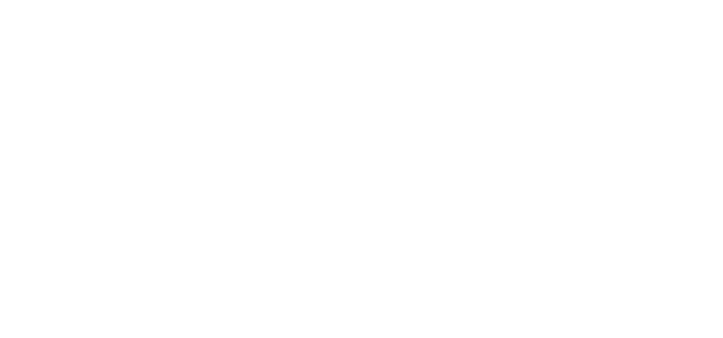
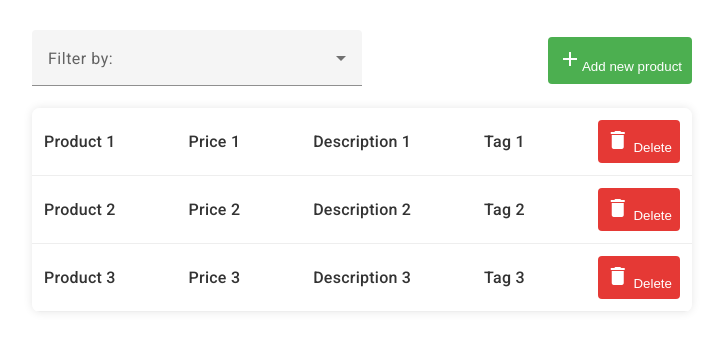
Before and after one commit to ErastKoliasa/Angular-Homework, an Angular app in the folder angular-homework/: page / in a window 1280 px wide. Shown: the top 338 px of the page, without its empty margins (278-1001 px from the left). Built offline with nearby package versions, Linux system fonts and the light colour scheme.

Commit message:
Layout and styling of the products-list page

```diff
--- a/angular-homework/angular.json
+++ b/angular-homework/angular.json
@@ -25,6 +25,7 @@
               "src/assets"
             ],
             "styles": [
+              "@angular/material/prebuilt-themes/indigo-pink.css",
               "src/styles.css"
             ],
             "scripts": []
@@ -84,6 +85,7 @@
               "src/assets"
             ],
             "styles": [
+              "@angular/material/prebuilt-themes/indigo-pink.css",
               "src/styles.css"
             ],
             "scripts": []
@@ -91,5 +93,8 @@
         }
       }
     }
+  },
+  "cli": {
+    "analytics": false
   }
 }
--- a/angular-homework/package.json
+++ b/angular-homework/package.json
@@ -11,10 +11,12 @@
   "private": true,
   "dependencies": {
     "@angular/animations": "^17.0.0",
+    "@angular/cdk": "^17.0.1",
     "@angular/common": "^17.0.0",
     "@angular/compiler": "^17.0.0",
     "@angular/core": "^17.0.0",
     "@angular/forms": "^17.0.0",
+    "@angular/material": "^17.0.1",
     "@angular/platform-browser": "^17.0.0",
     "@angular/platform-browser-dynamic": "^17.0.0",
     "@angular/router": "^17.0.0",
--- a/angular-homework/src/app/app.component.html
+++ b/angular-homework/src/app/app.component.html
@@ -0,0 +1 @@
+<app-products-list></app-products-list>
--- a/angular-homework/src/app/app.component.ts
+++ b/angular-homework/src/app/app.component.ts
@@ -1,11 +1,12 @@
 import { Component } from '@angular/core';
 import { CommonModule } from '@angular/common';
 import { RouterOutlet } from '@angular/router';
+import { ProductsListComponent } from './products/products-list/products-list.component';
 
 @Component({
   selector: 'app-root',
   standalone: true,
-  imports: [CommonModule, RouterOutlet],
+  imports: [CommonModule, RouterOutlet, ProductsListComponent],
   templateUrl: './app.component.html',
   styleUrl: './app.component.css'
 })
--- a/angular-homework/src/app/app.config.ts
+++ b/angular-homework/src/app/app.config.ts
@@ -2,7 +2,8 @@
 import { provideRouter } from '@angular/router';
 
 import { routes } from './app.routes';
+import { provideAnimations } from '@angular/platform-browser/animations';
 
 export const appConfig: ApplicationConfig = {
-  providers: [provideRouter(routes)]
+  providers: [provideRouter(routes), provideAnimations()]
 };
--- /dev/null
+++ b/angular-homework/src/app/products/products-list/products-list.component.css
@@ -0,0 +1,96 @@
+.container {
+    margin-top: 30px;
+    display: flex;
+    flex-direction: column;
+    align-items: center;
+}
+
+.container__list,
+.container__feature {
+    width: 100%;
+    max-width: 660px;
+}
+
+.container__list {
+    border-radius: 8px;
+    overflow: hidden;
+    box-shadow: 0 0 10px rgba(0, 0, 0, 0.1);
+    margin-bottom: 20px;
+}
+
+.container__feature {
+    display: flex;
+    align-items: baseline;
+    justify-content: space-between;
+}
+
+.list-item {
+    display: flex;
+    justify-content: space-between;
+    align-items: center;
+    padding: 12px;
+    background-color: #fff;
+    border-bottom: 1px solid #eee;
+    cursor: pointer;
+    transition: background-color 0.3s, transform 0.3s;
+}
+
+.list-item:hover {
+    background-color: #f0f0f0;
+    transform: scale(1.02);
+}
+
+.list-item span {
+    font-size: 16px;
+    font-weight: 500;
+    color: #333;
+}
+
+.delete-button {
+    background-color: #e53935;
+    color: #fff;
+    border: none;
+    border-radius: 4px;
+    padding: 8px;
+    cursor: pointer;
+    transition: background-color 0.3s;
+}
+
+.delete-button:hover {
+    background-color: #c62828;
+}
+
+.create-button {
+    background-color: #4CAF50;
+    color: #fff;
+    border: none;
+    border-radius: 4px;
+    padding: 10px;
+    cursor: pointer;
+    transition: background-color 0.3s;
+}
+
+.create-button:hover {
+    background-color: #45a049;
+}
+
+.filter-select {
+    width: 50%;
+    margin-right: 10px;
+}
+
+@media screen and (max-width: 600px) {
+    .container__list {
+        max-width: none;
+    }
+
+    .container__feature{
+        flex-direction: column;
+    }
+
+    .filter-select,
+    .create-button {
+        width: 100%;
+        margin-bottom: 10px;
+      }
+}
--- /dev/null
+++ b/angular-homework/src/app/products/products-list/products-list.component.html
@@ -0,0 +1,53 @@
+<div class="container">
+
+  <div class="container__feature">
+    <mat-form-field class="filter-select">
+      <mat-label>Filter by:</mat-label>
+      <mat-select multiple>
+        <mat-option>Tag 1 </mat-option>
+        <mat-option>Tag 2 </mat-option>
+        <mat-option>Tag 3 </mat-option>
+      </mat-select>
+    </mat-form-field>
+
+    <button mat-button class="create-button">
+      <mat-icon>add</mat-icon>Add new product
+    </button>
+  </div>
+
+  <div class="container__list">
+    <div class="list-item">
+      <span>Product 1</span>
+      <span>Price 1</span>
+      <span>Description 1</span>
+      <span>Tag 1</span>
+      <div>
+        <button mat-button class="delete-button">
+          <mat-icon>delete</mat-icon> Delete
+        </button>
+      </div>
+    </div>
+    <div class="list-item">
+      <span>Product 2</span>
+      <span>Price 2</span>
+      <span>Description 2</span>
+      <span>Tag 2</span>
+      <div>
+        <button mat-button class="delete-button">
+          <mat-icon>delete</mat-icon> Delete
+        </button>
+      </div>
+    </div>
+    <div class="list-item">
+      <span>Product 3</span>
+      <span>Price 3</span>
+      <span>Description 3</span>
+      <span>Tag 3</span>
+      <div>
+        <button mat-button class="delete-button">
+          <mat-icon>delete</mat-icon> Delete
+        </button>
+      </div>
+    </div>
+  </div>
+</div>
--- a/angular-homework/src/index.html
+++ b/angular-homework/src/index.html
@@ -6,8 +6,10 @@
   <base href="/">
   <meta name="viewport" content="width=device-width, initial-scale=1">
   <link rel="icon" type="image/x-icon" href="favicon.ico">
+  <link href="https://fonts.googleapis.com/css2?family=Roboto:wght@300;400;500&display=swap" rel="stylesheet">
+  <link href="https://fonts.googleapis.com/icon?family=Material+Icons" rel="stylesheet">
 </head>
-<body>
+<body class="mat-typography">
   <app-root></app-root>
 </body>
 </html>
--- a/angular-homework/src/styles.css
+++ b/angular-homework/src/styles.css
@@ -1 +1,4 @@
 /* You can add global styles to this file, and also import other style files */
+
+html, body { height: 100%; }
+body { margin: 0; font-family: Roboto, "Helvetica Neue", sans-serif; }
```
Also changed, not shown: angular-homework/src/app/products/products-list/products-list.component.ts (added, +17 -0 lines), 2 other files (tests, documents, lock files or other folders).
